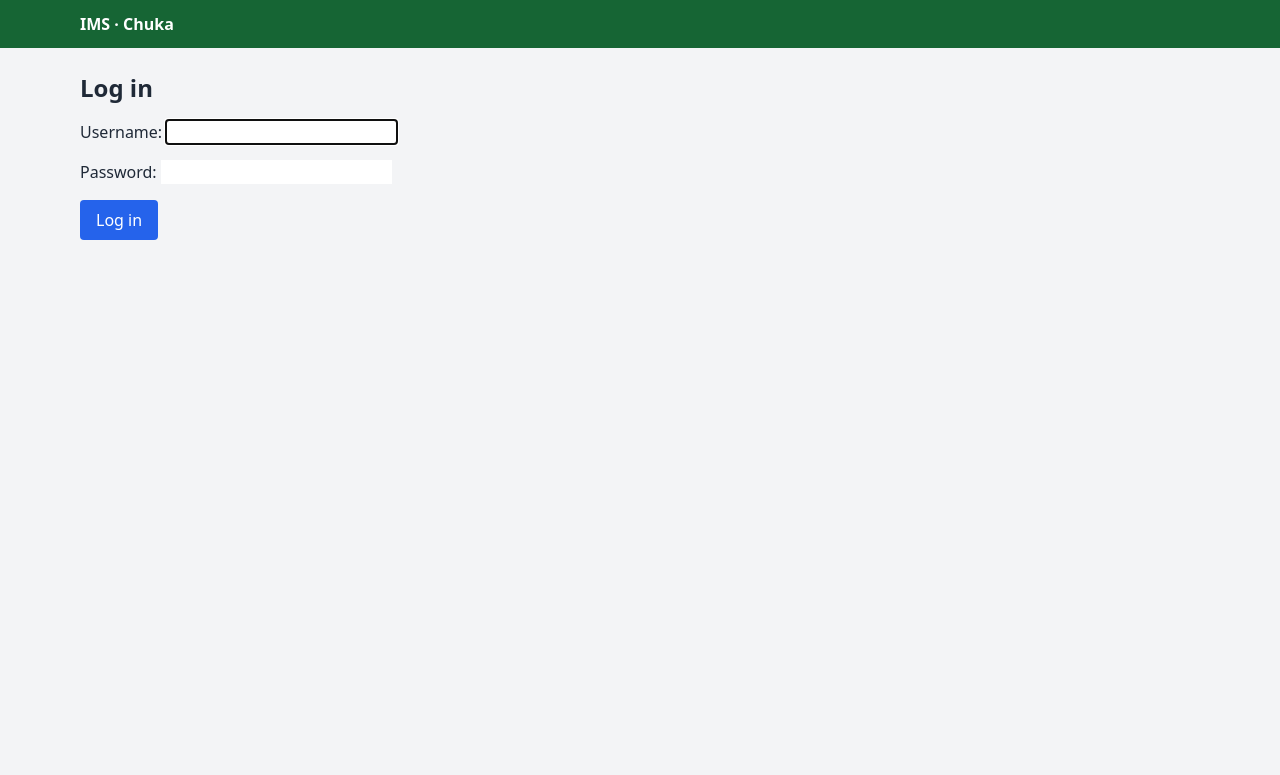
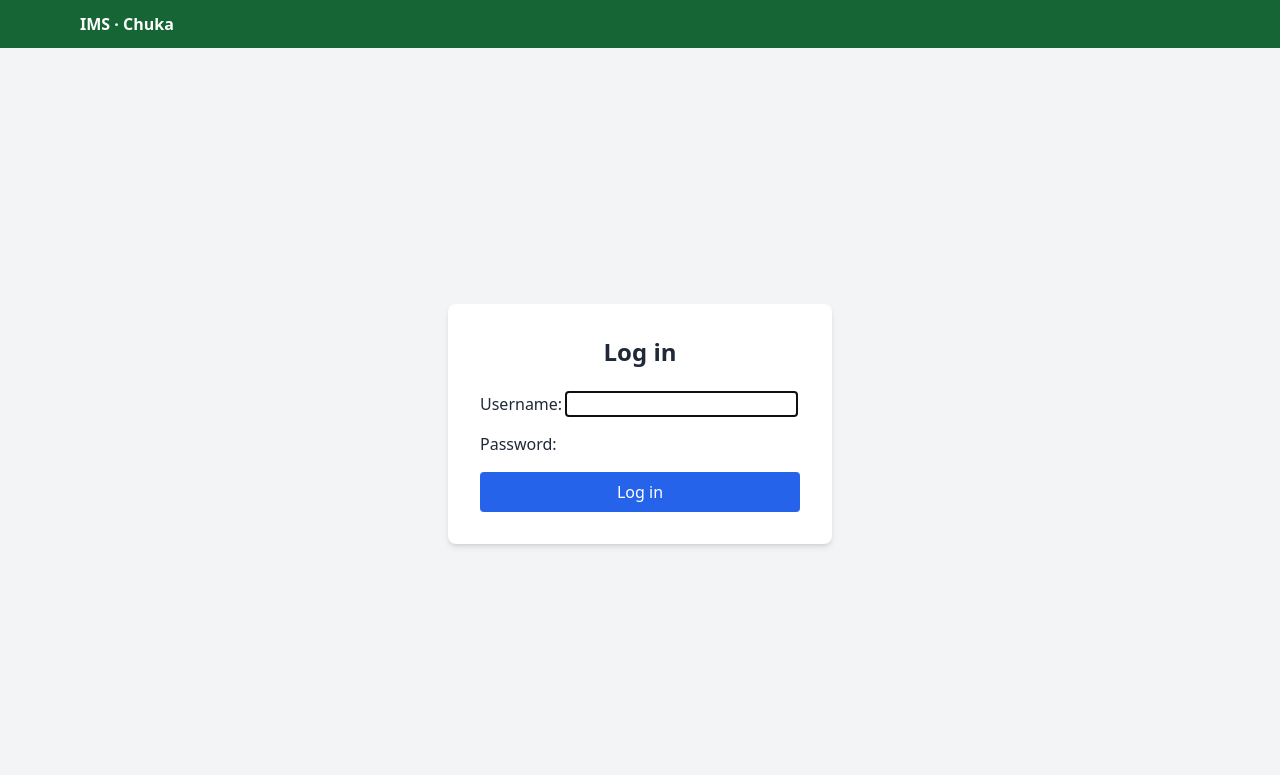
Before and after one commit to Clinton-Analyst/Internship-Management-System, a Django app: page /login/ in a window 1280 px wide. Shown: the top 775 px of the page. Run offline with Django 5.2, Linux system fonts and the light colour scheme; some libraries are stand-ins or nearby versions.

Commit message:
updated login page to center position

```diff
--- a/templates/accounts/login.html
+++ b/templates/accounts/login.html
@@ -1,13 +1,17 @@
 {% extends "base.html" %}
 
 {% block content %}
-<h1 class="text-2xl font-bold mb-4">Log in</h1>
+<div class="min-h-[calc(100vh-6rem)] flex items-center justify-center">
+    <section class="w-full max-w-sm rounded-lg bg-white p-8 shadow-md">
+        <h1 class="mb-6 text-center text-2xl font-bold">Log in</h1>
         <form method="post" class="space-y-4">
             {% csrf_token %}
             {{ form.as_p }}
             <input type="hidden" name="next" value="{{ next }}">
-    <button type="submit" class="rounded bg-blue-600 px-4 py-2 text-white">
+            <button type="submit" class="w-full rounded bg-blue-600 px-4 py-2 text-white">
                 Log in
             </button>
         </form>
+    </section>
+</div>
 {% endblock %}
```
Lines whose indentation alone changed are shown as unchanged.
